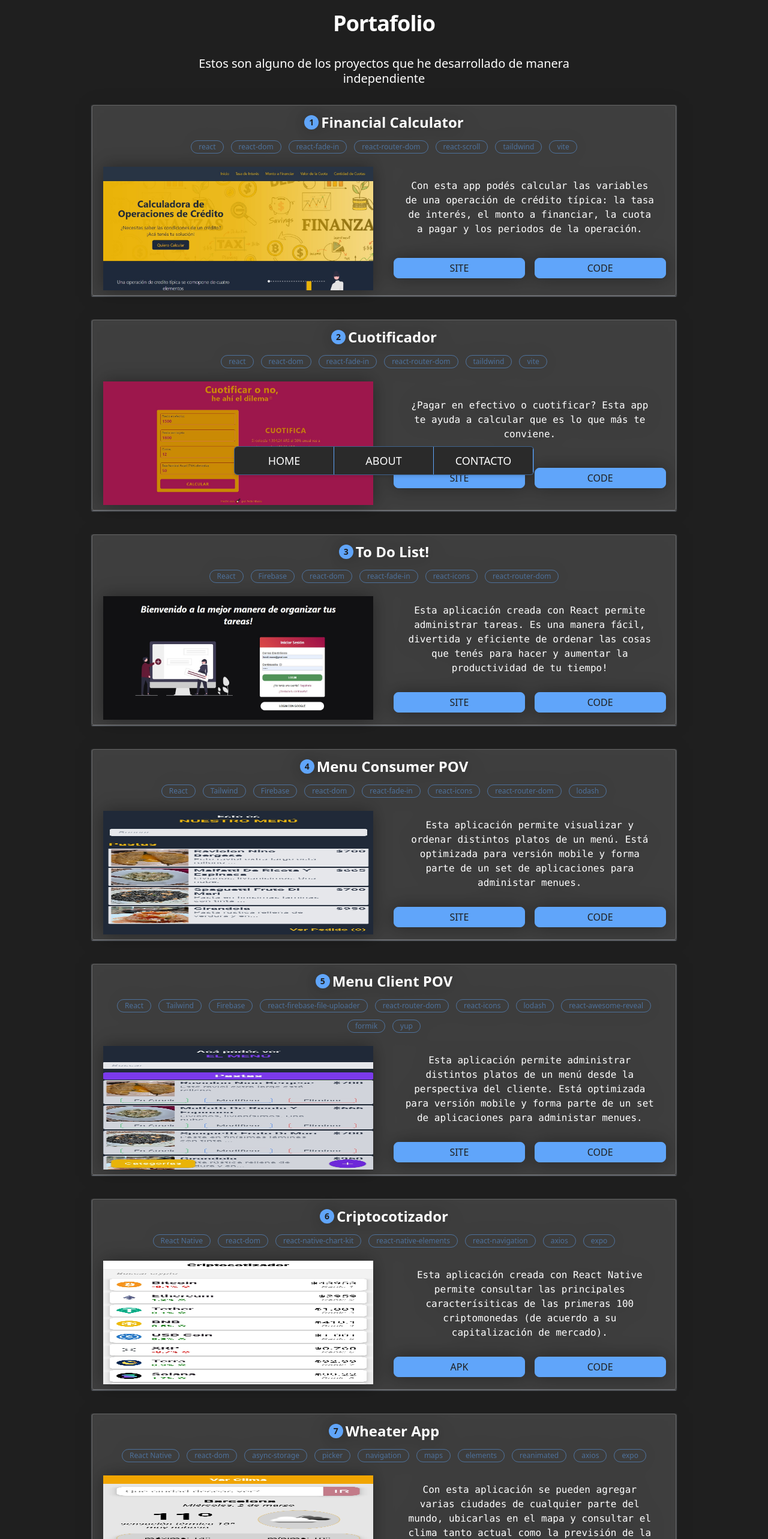
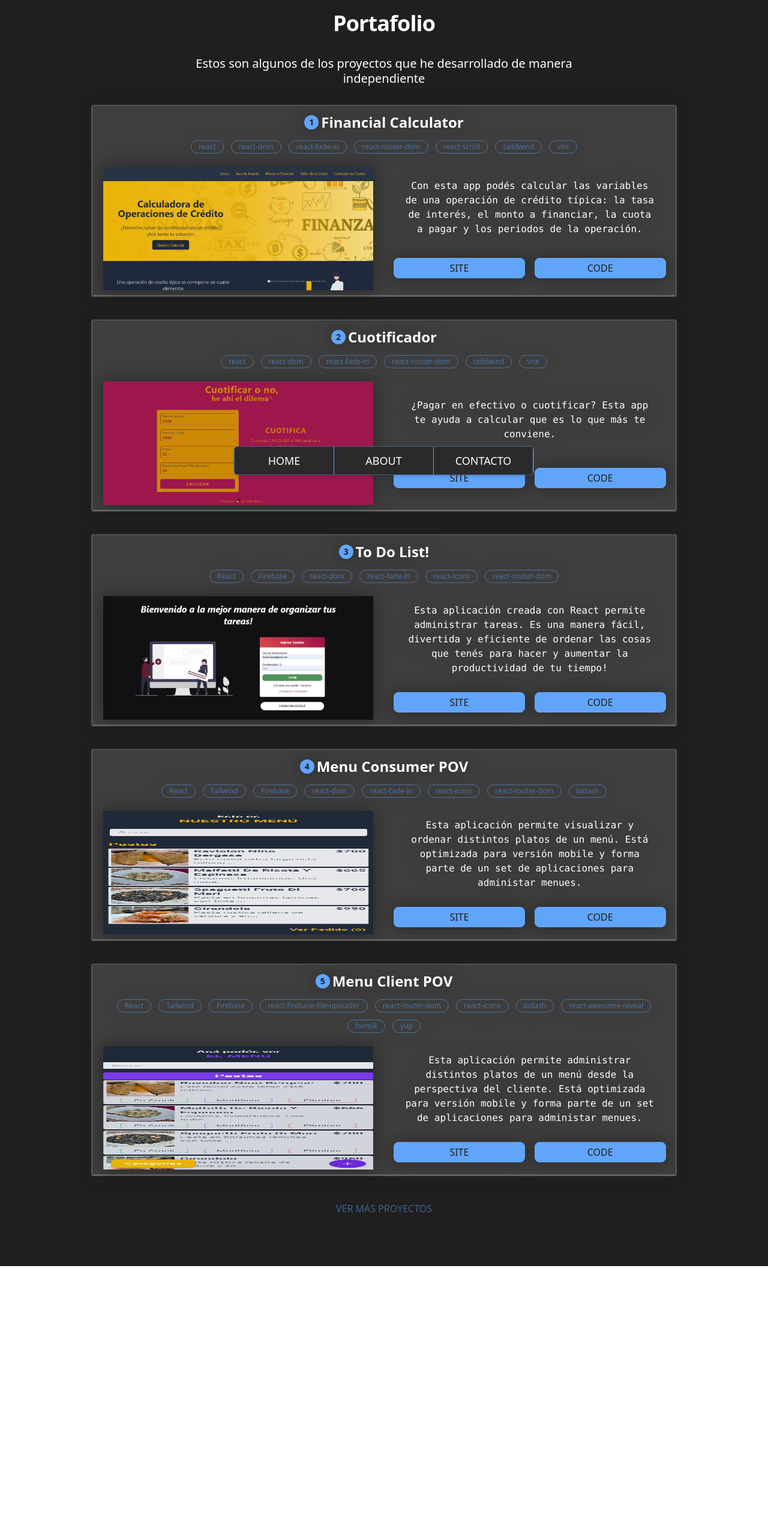
Before and after one commit to fedeferrelli/portfolio2, a React (Vite) app: page /portafolio in a window 1280 px wide. Shown: the top 2566 px of the page at 60% size. After the commit the page ends 2111 px from the top, so only its background shows below. Built offline with nearby package versions, Linux system fonts and the light colour scheme.

Commit message:
Add show more projects (default:5)

```diff
--- a/package.json
+++ b/package.json
@@ -12,6 +12,8 @@
     "react": "^18.0.0",
     "react-awesome-reveal": "^3.8.1",
     "react-dom": "^18.0.0",
+    "react-icon": "^1.0.0",
+    "react-icons": "^4.4.0",
     "react-router-dom": "^6.3.0"
   },
   "devDependencies": {
--- a/src/Components/Portfolio/PortafolioMain.jsx
+++ b/src/Components/Portfolio/PortafolioMain.jsx
@@ -4,7 +4,6 @@ import NavSections from '../../utils/NavSections';
 import {Link} from 'react-router-dom';
 import projects from '../../utils/projects';
 import ShowProject from './ShowProject';
-
 
 
 
@@ -15,8 +14,11 @@ const navs = [{nav:"home", linkTo: "/"},
 {nav:"about", linkTo: "/about"},
 {nav:"contacto", linkTo: "/contacto"}]
 
-const [index, setIndex] = useState(1)
 
+
+const [index, setIndex] = useState(1);
+const [numberOfProjects, setNumberOfProjects] = useState(5)
+const [showMoreProjects, setShowMoreProjects] = useState(false)
 
     return (
       <Fade duration="1000" triggerOnce className="w-full pb-16">
@@ -26,19 +28,40 @@ const [index, setIndex] = useState(1)
               Portafolio
             </h1>
 
-            <p className="w-full my-8  m-auto max-w-prose text-secondary text-xl sm:leading-tight    font-sans text-center font-thin">
-              Estos son alguno de los proyectos que he desarrollado de manera
+            <p className="w-full sm:my-8 mb-8  m-auto max-w-prose text-secondary text-xl sm:leading-tight    font-sans text-center font-thin">
+              Estos son algunos de los proyectos que he desarrollado de manera
               independiente
             </p>
 
             <div className="flex sm:mt-0  flex-col sm:flex-row justify-center items-center w-full sm:gap-20 gap-8 ">
               <div>
-                {projects.map((project, index) => (
+                {projects.slice(0,numberOfProjects).map((project, index) => (
                   <div key={project.image}>
                     <ShowProject project={project} index={index} />
                   </div>
                 ))}
+
+                {showMoreProjects &&
+
+                <Fade>{
+
+projects.slice(numberOfProjects+1).map((project, index) => (
+                  <div key={project.image}>
+                    <ShowProject project={project} index={index+numberOfProjects} />
+                  </div>
+                ))
+              }</Fade>
+              }
+
+<div className="w-full flex">
+ <button className="text-terciary/50 font-sans sm:hover:terciary/50 ease-in-out duration-300 w-full sm:w-auto px-4 py-1 m-auto uppercase" onClick={()=>setShowMoreProjects(!showMoreProjects)}>{showMoreProjects ? "ver menos proyectos" : "ver más proyectos"}</button>
+</div>
+
+
+
+
               </div>
+
             </div>
           </section>
 
--- a/src/Components/Portfolio/ShowProject.jsx
+++ b/src/Components/Portfolio/ShowProject.jsx
@@ -1,6 +1,8 @@
 import React, {useState} from "react";
 
 import { Fade } from "react-awesome-reveal";
+
+
 
 
 function ShowProject({ project, index, language='esp' }) {
@@ -68,6 +70,7 @@ function ShowProject({ project, index, language='esp' }) {
 
         </div>
             :
+            <Fade>
             <div className="w-full  flex flex-col justify-evenly items-center py-2 gap-4 m-auto">
 
 
@@ -88,7 +91,7 @@ function ShowProject({ project, index, language='esp' }) {
                                {item}
                              </div>
                            ))}
-                         </div> </div> }
+                         </div> </div></Fade> }
 
             </div>
 
```
Also changed, not shown: 1 other file (tests, documents, lock files or other folders).
